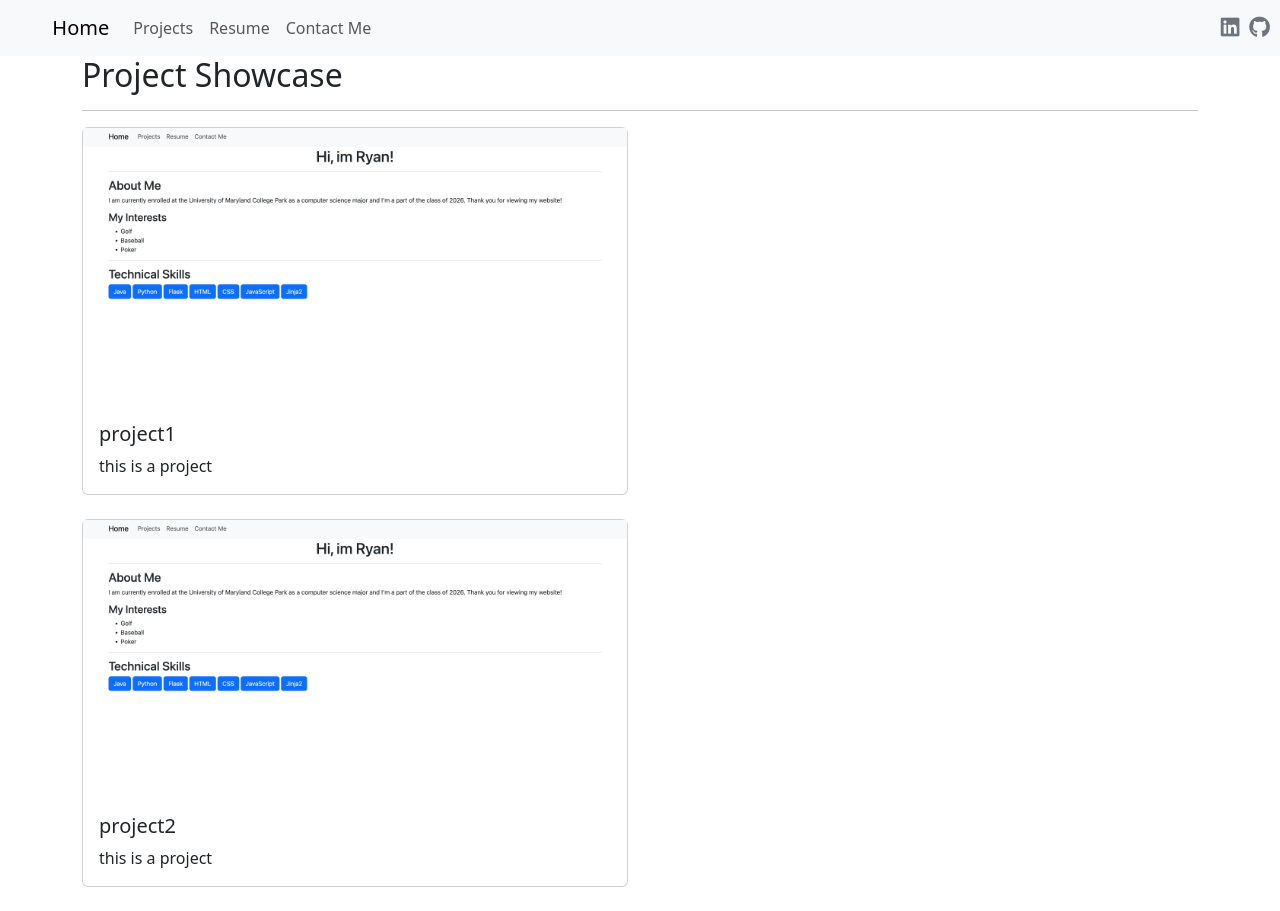
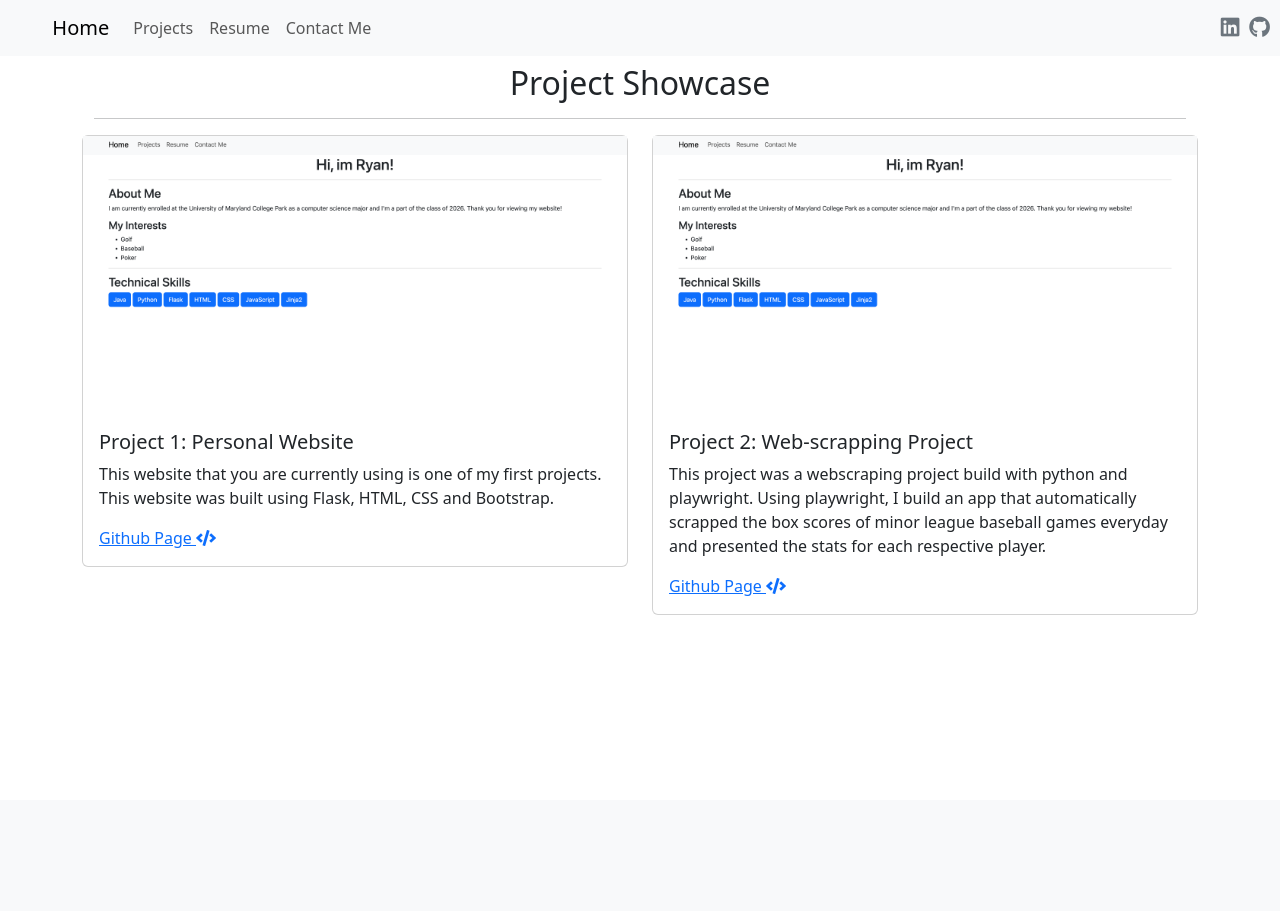
Before and after one commit to Rlacc/personal-website, a Flask app: page /projects in a window 1280 px wide. After the commit the page ends 615 px from the top, so only its background shows below. Run offline with Flask 3, Linux system fonts and the light colour scheme.

Commit message:
-removed lots of old ideas -cleaned up repository -updated project 2 card -removed heroku deployment info

```diff
--- a/main.py
+++ b/main.py
@@ -1,4 +1,4 @@
-from flask import Flask, render_template, redirect, url_for, flash, request
+from flask import Flask, render_template, redirect, url_for, flash, request, send_file
 from forms import ContactForm
 import secrets
 from flask_mail import Mail, Message
@@ -28,7 +28,7 @@ def projects():
 
 @app.route('/resume')
 def resume():
-    return render_template('resume.html')
+    return send_file('./static/resume.pdf', as_attachment=False)
 
 
 @app.route('/contact', methods=['GET', 'POST'])
@@ -53,6 +53,5 @@ def contact():
 
     return render_template('contact.html', form=form, success=success)
 
-
 if __name__ == '__main__':
     app.run(debug=True)
--- a/templates/navigationbar.html
+++ b/templates/navigationbar.html
@@ -21,7 +21,7 @@
                     <a class="nav-link" href="/projects">Projects</a>
                 </li>
                 <li class="nav-item">
-                    <a class="nav-link" href="/resume">Resume</a>
+                    <a class="nav-link" href="/resume" target="_blank">Resume</a>
                 </li>
                 <li class="nav-item">
                     <a class="nav-link" href="/contact">Contact Me</a>
@@ -30,10 +30,10 @@
         </div>
     </div>
 
-    <a href="https://www.linkedin.com/in/ryan-lacourciere/">
+    <a href="https://www.linkedin.com/in/ryan-lacourciere/" target="_blank">
         <i class="fab fa-linkedin fa-lg" style="color: #6c757d; margin-right: 10px;"></i>
     </a>
-    <a href="https://github.com/Rlacc">
+    <a href="https://github.com/Rlacc" target="_blank">
         <i class="fab fa-github fa-lg" style="color: #6c757d; margin-right: 10px;"></i>
     </a>
 </nav>
--- a/templates/projects.html
+++ b/templates/projects.html
@@ -3,31 +3,41 @@
 <head>
     <meta charset="UTF-8">
     <title>Projects</title>
+    <link rel="stylesheet" href="https://cdnjs.cloudflare.com/ajax/libs/font-awesome/5.15.3/css/all.min.css">
 </head>
 <body>
 {% extends 'navigationbar.html' %}
 
 {% block content %}
-<h2>Project Showcase</h2>
-<hr>
-<div class="row">
-    <div class="col-md-6 mb-4">
-        <div class="card">
-            <img src="/static/project1.png">
-            <div class="card-body">
-                <h5 class="card-title">project1</h5>
-                <p class="card-text">this is a project</p>
-            </div>
-        </div>
-    </div>
+<div class="container mt-2">
+    <h2 style="text-align: center;">Project Showcase</h2>
+    <hr>
 </div>
 <div class="row">
     <div class="col-md-6 mb-4">
         <div class="card">
             <img src="/static/project1.png">
             <div class="card-body">
-                <h5 class="card-title">project2</h5>
-                <p class="card-text">this is a project</p>
+                <h5 class="card-title">Project 1: Personal Website</h5>
+                <p class="card-text">This website that you are currently using is one of my first projects. This website
+                    was built using Flask, HTML, CSS and Bootstrap.</p>
+                <a href="https://github.com/Rlacc/personal-website" target="_blank">Github Page
+                    <i class="fas fa-code"></i>
+                </a>
+            </div>
+        </div>
+    </div>
+
+    <div class="col-md-6 mb-4">
+        <div class="card">
+            <img src="/static/project1.png">
+            <div class="card-body">
+                <h5 class="card-title">Project 2: Web-scrapping Project</h5>
+                <p class="card-text">This project was a webscraping project build with python and playwright. Using
+                playwright, I build an app that automatically scrapped the box scores of minor league baseball games
+                everyday and presented the stats for each respective player. </p>
+                <a href="https://github.com/Rlacc/personal-website" target="_blank">Github Page
+                    <i class="fas fa-code"></i>
             </div>
         </div>
     </div>
```
Also changed, not shown: requirements.txt (deleted, +0 -15 lines), 2 other files.
